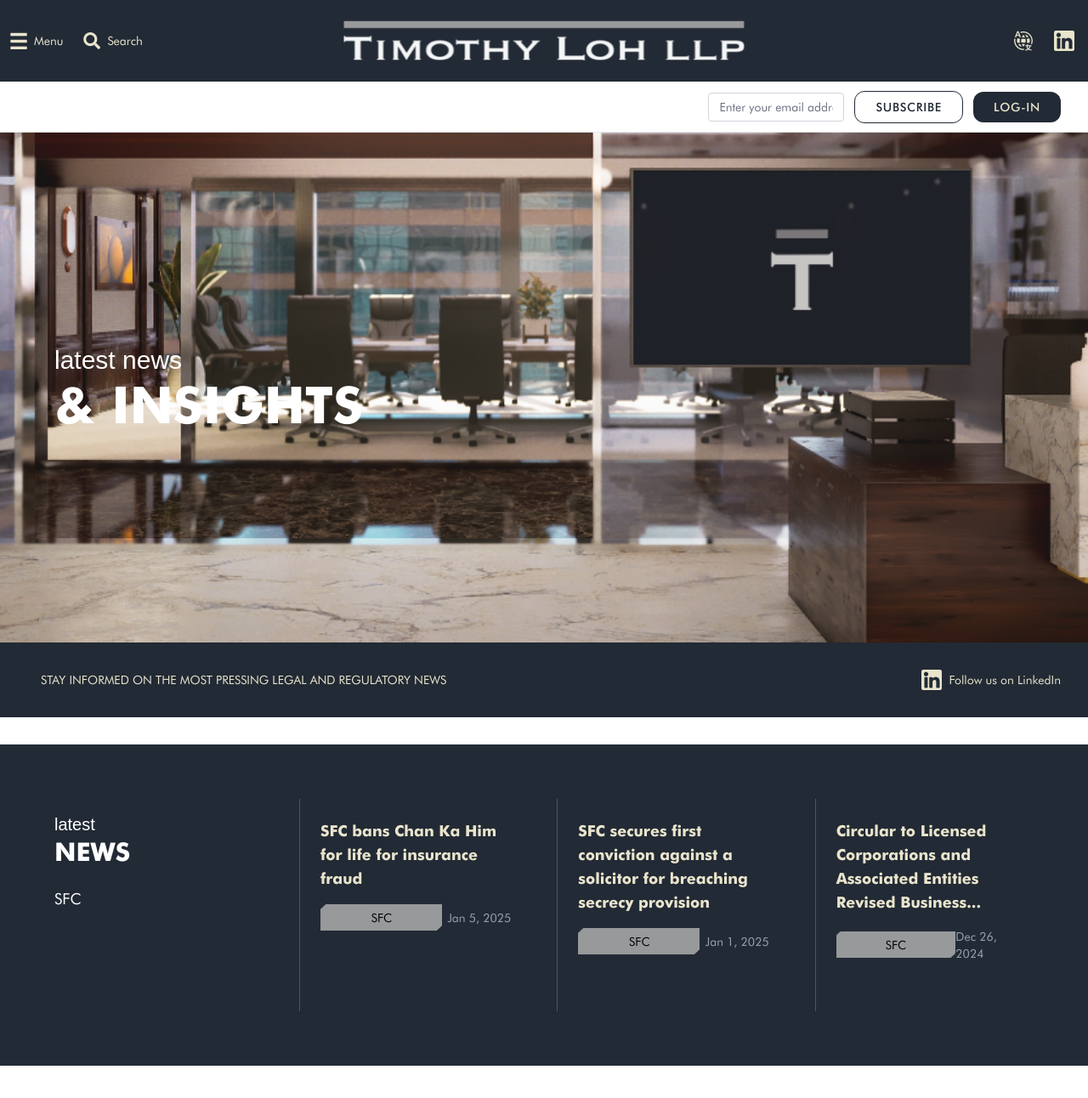
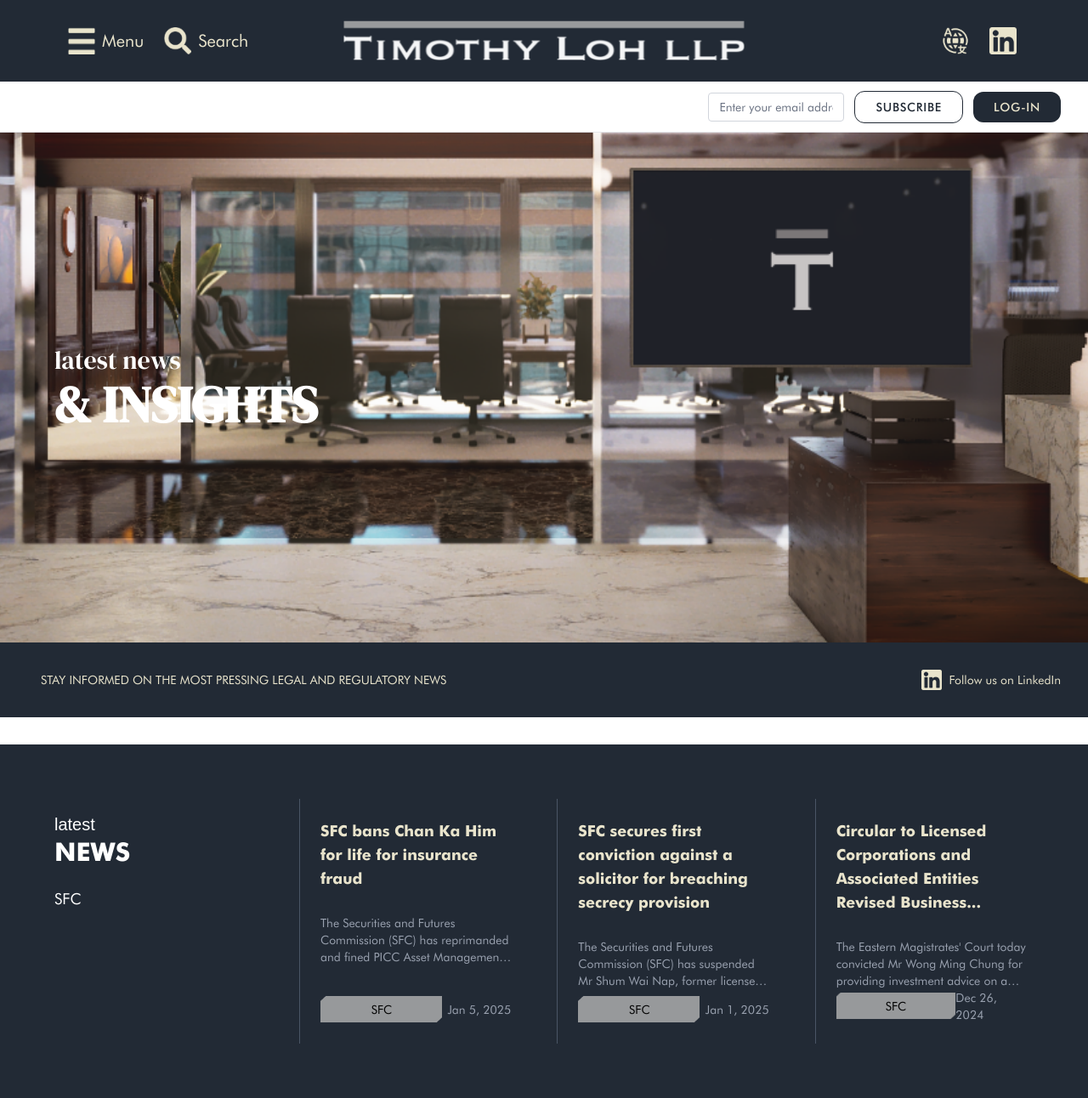
Before and after one commit to Siuhinnn/news-and-insights-test-case-2025, a Next.js app: page / in a window 1280 px wide. Shown: the whole page at 85% size. Before the commit the page ends 1254 px from the top, so only its background shows below. Built offline with nearby package versions, Linux system fonts and the light colour scheme; a web font is replaced by a local one.

Commit message:
update ui layout

```diff
--- a/src/app/globals.css
+++ b/src/app/globals.css
@@ -5,8 +5,14 @@
   --color-icon: rgb(233, 228, 204);
 }
 
-body {
+body,
+h2,
+h3 {
   font-family: var(--font-futura-bt);
+}
+
+h1 {
+  font-family: var(--font-dm-serif-display);
 }
 
 /* Customize Swiper.js navigation button disabled states */
--- a/src/components/Articles.tsx
+++ b/src/components/Articles.tsx
@@ -15,6 +15,8 @@
     title: "SFC bans Chan Ka Him for life for insurance fraud",
     url: "https://apps.sfc.hk/edistributionWeb/gateway/EN/news-and-announcements/news/doc?refNo=24PR15",
     date: "Jan 5, 2025",
+    content:
+      "The Securities and Futures Commission (SFC) has reprimanded and fined PICC Asset Management (Hong Kong) Company Limited (PICC) $2.8 million over its failures to discharge duties as the manager of a Cayman-incorporated fund between May 2018 and May 2020 (Note 1).",
   },
   {
     id: 2,
@@ -22,6 +24,8 @@
       "SFC secures first conviction against a solicitor for breaching secrecy provision",
     url: "https://apps.sfc.hk/edistributionWeb/gateway/EN/news-and-announcements/news/doc?refNo=24PR109",
     date: "Jan 1, 2025",
+    content:
+      "The Securities and Futures Commission (SFC) has suspended Mr Shum Wai Nap, former licensed representative of PICC Asset Management (Hong Kong) Company Limited (PICC), for seven months from 20 June 2024 to 19 January 2025 for fund management failures (Note 1).",
   },
   {
     id: 3,
@@ -29,12 +33,16 @@
       "Circular to Licensed Corporations and Associated Entities Revised Business...",
     url: "https://apps.sfc.hk/edistributionWeb/gateway/EN/news-and-announcements/news/doc?refNo=24PR110",
     date: "Dec 26, 2024",
+    content:
+      "The Eastern Magistrates' Court today convicted Mr Wong Ming Chung for providing investment advice on a subscription-based chat group on Telegram he hosted without a licence in a prosecution brought by the Securities and Futures Commission (SFC) (Note 1).",
   },
   {
     id: 4,
     title: "SFC bans Lee Kwok Leung for 10 months",
     url: "https://apps.sfc.hk/edistributionWeb/gateway/EN/news-and-announcements/news/doc?refNo=24PR108",
     date: "Dec 20, 2024",
+    content:
+      "The Eastern Magistrates' Court today granted the applications made on behalf of the Secretary for Justice to transfer three large scale and sophisticated ramp-and-dump cases to the District Court for trial following joint investigations by the Securities and Futures Commission (SFC) and the Police.",
   },
 ];
 
@@ -64,9 +72,9 @@
         {articles.map((article) => (
           <SwiperSlide
             key={article.id}
-            className="bg-[var(--color-background)] p-6 h-auto flex flex-col justify-between border-l border-gray-600 min-h-[250px]"
+            className="bg-[var(--color-background)] p-6 border-l border-gray-600 min-h-[250px] !h-auto"
           >
-            <div>
+            <div className="flex flex-col h-full justify-between">
               <Link
                 href={article.url}
                 target="_blank"
@@ -77,10 +85,13 @@
                   {article.title}
                 </h3>
               </Link>
-            </div>
-            <div className="mt-auto flex justify-between items-center text-sm">
-              <BadgeLabel label="SFC" />
-              <span className="text-gray-400">{article.date}</span>
+              <p className="text-sm text-gray-400 overflow-hidden [display:-webkit-box] [-webkit-box-orient:vertical] [-webkit-line-clamp:3]">
+                {article.content}
+              </p>
+              <div className="mt-auto flex justify-between items-center text-sm">
+                <BadgeLabel label="SFC" />
+                <span className="text-gray-400">{article.date}</span>
+              </div>
             </div>
           </SwiperSlide>
         ))}
--- a/src/components/Header.tsx
+++ b/src/components/Header.tsx
@@ -7,25 +7,25 @@
 
   return (
     <header
-      className={`h-24 sticky top-0 z-50 bg-[var(--color-background)] text-[var(--color-icon)] p-3 flex justify-between items-center w-full`}
+      className={`h-24 sticky top-0 z-50 bg-[var(--color-background)] text-[var(--color-icon)] py-3 px-20 flex justify-between items-center w-full`}
     >
       <div className="flex items-center space-x-6">
         <button className="flex items-center space-x-2 hover:opacity-80 cursor-pointer">
           <Image
             src="/images/aay.png"
             alt="Menu"
-            width={20}
-            height={20}
+            width={32}
+            height={32}
             style={{
-              width: "20px",
-              height: "20px",
+              width: "2rem",
+              height: "2rem",
             }}
           />
-          <span className="text-sm">Menu</span>
+          <span className="text-xl">Menu</span>
         </button>
         <button className="flex items-center space-x-2 hover:opacity-80 cursor-pointer">
-          <Image src="/images/aav.png" alt="Search" width={20} height={20} />
-          <span className="text-sm">Search</span>
+          <Image src="/images/aav.png" alt="Search" width={32} height={32} />
+          <span className="text-xl">Search</span>
         </button>
       </div>
 
@@ -45,7 +45,7 @@
 
       <div className="flex items-center space-x-4">
         <button className="p-1 hover:opacity-80 cursor-pointer">
-          <Image src="/images/abb.png" alt="Translate" width={24} height={24} />
+          <Image src="/images/abb.png" alt="Translate" width={32} height={32} />
         </button>
         <Link
           href={linkedInUrl}
@@ -53,7 +53,7 @@
           rel="noopener noreferrer"
           className="p-1 hover:opacity-80"
         >
-          <Image src="/images/abc.png" alt="LinkedIn" width={24} height={24} />
+          <Image src="/images/abc.png" alt="LinkedIn" width={32} height={32} />
         </Link>
       </div>
     </header>
--- a/src/components/NewsSection.tsx
+++ b/src/components/NewsSection.tsx
@@ -3,7 +3,7 @@
 
 const NewsSection = () => {
   return (
-    <section className="w-full bg-header-bg text-icon-gold p-8 md:p-12 flex flex-col md:flex-row bg-[var(--color-background)]">
+    <section className="w-full max-h-[500px] bg-header-bg text-icon-gold p-8 md:p-12 flex flex-col md:flex-row bg-[var(--color-background)]">
       <div className="flex-shrink-0 w-full md:w-auto md:pr-8 lg:pr-12 mb-8 md:mb-0">
         <NewsDropdown />
       </div>
```
